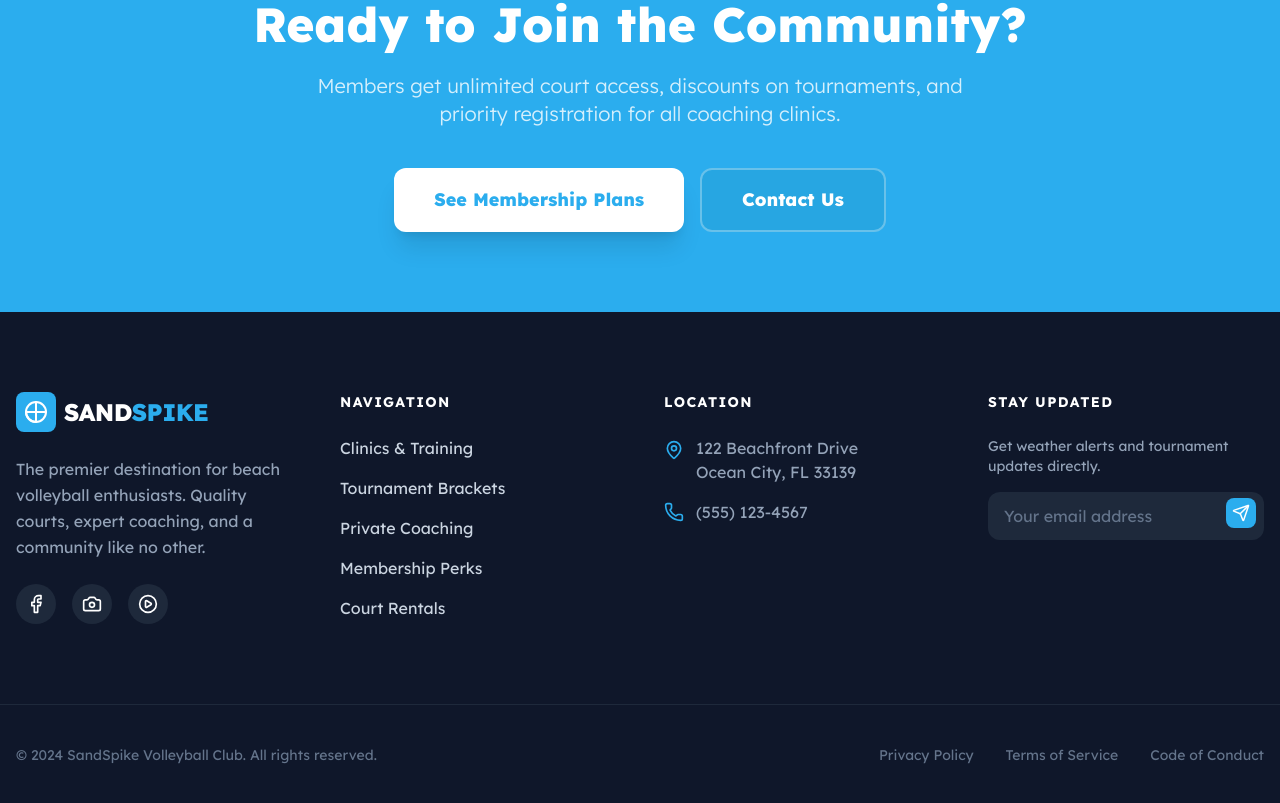
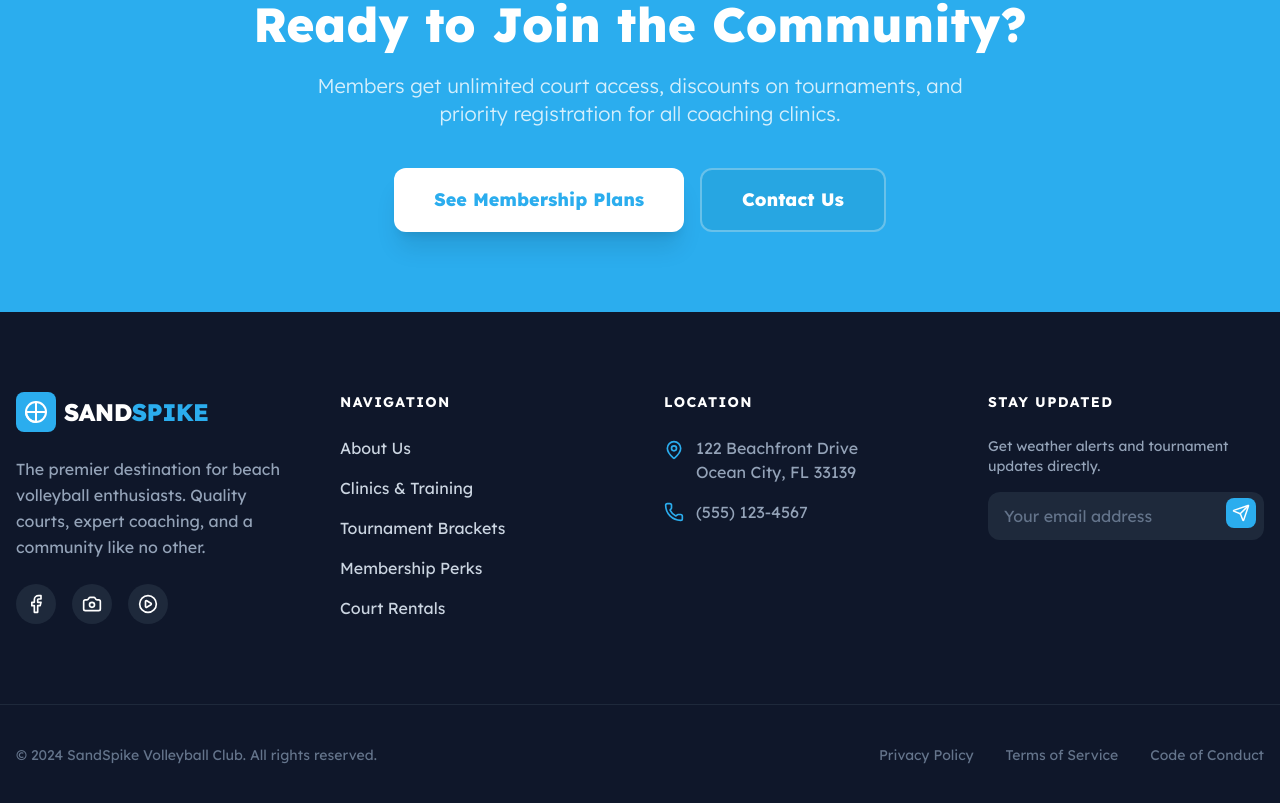
Before and after one commit to nonext-at/volleyball-nextjs, a React (Vite) app: page / in a window 1280 px wide. Shown: the part 1793-2596 px from the top of the page. Built offline with nearby package versions, Linux system fonts and the light colour scheme.

Commit message:
Replace links with buttons for navigation items

```diff
--- a/components/Footer.tsx
+++ b/components/Footer.tsx
@@ -54,10 +54,10 @@ const Footer: React.FC<FooterProps> = ({ onNavigate }) => {
         <div>
           <h4 className="text-white font-bold mb-6 uppercase text-sm tracking-widest">Navigation</h4>
           <ul className="space-y-4">
+            <li><button onClick={() => onNavigate(Page.ABOUT)} className="hover:text-primary transition-colors">About Us</button></li>
             <li><button onClick={() => onNavigate(Page.CLINICS)} className="hover:text-primary transition-colors">Clinics & Training</button></li>
             <li><button onClick={() => onNavigate(Page.TOURNAMENTS)} className="hover:text-primary transition-colors">Tournament Brackets</button></li>
-            <li><a href="#" className="hover:text-primary transition-colors">Private Coaching</a></li>
-            <li><a href="#" className="hover:text-primary transition-colors">Membership Perks</a></li>
+            <li><button onClick={() => onNavigate(Page.MEMBERSHIP)} className="hover:text-primary transition-colors">Membership Perks</button></li>
             <li><a href="#" className="hover:text-primary transition-colors">Court Rentals</a></li>
           </ul>
         </div>
```
